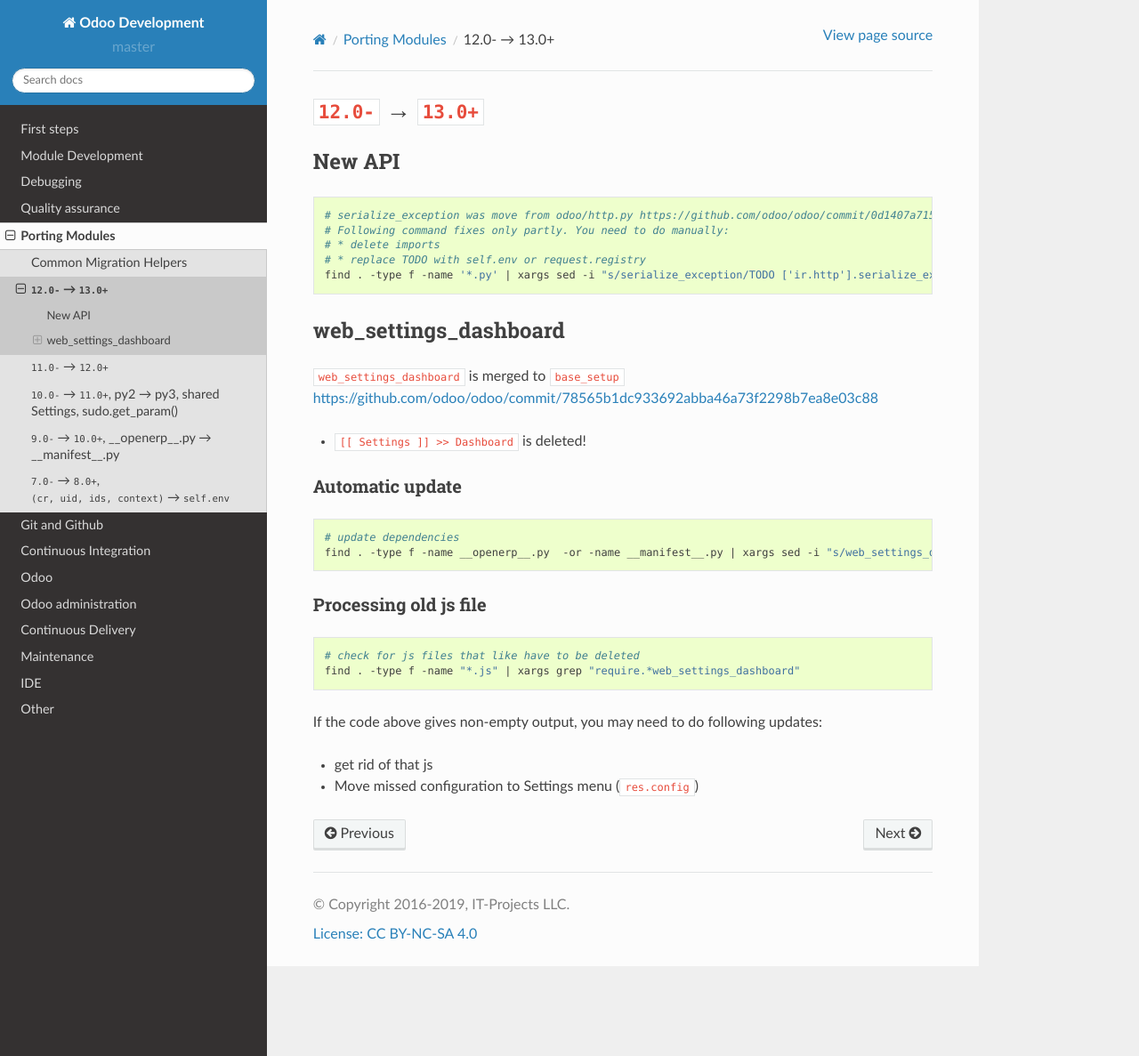
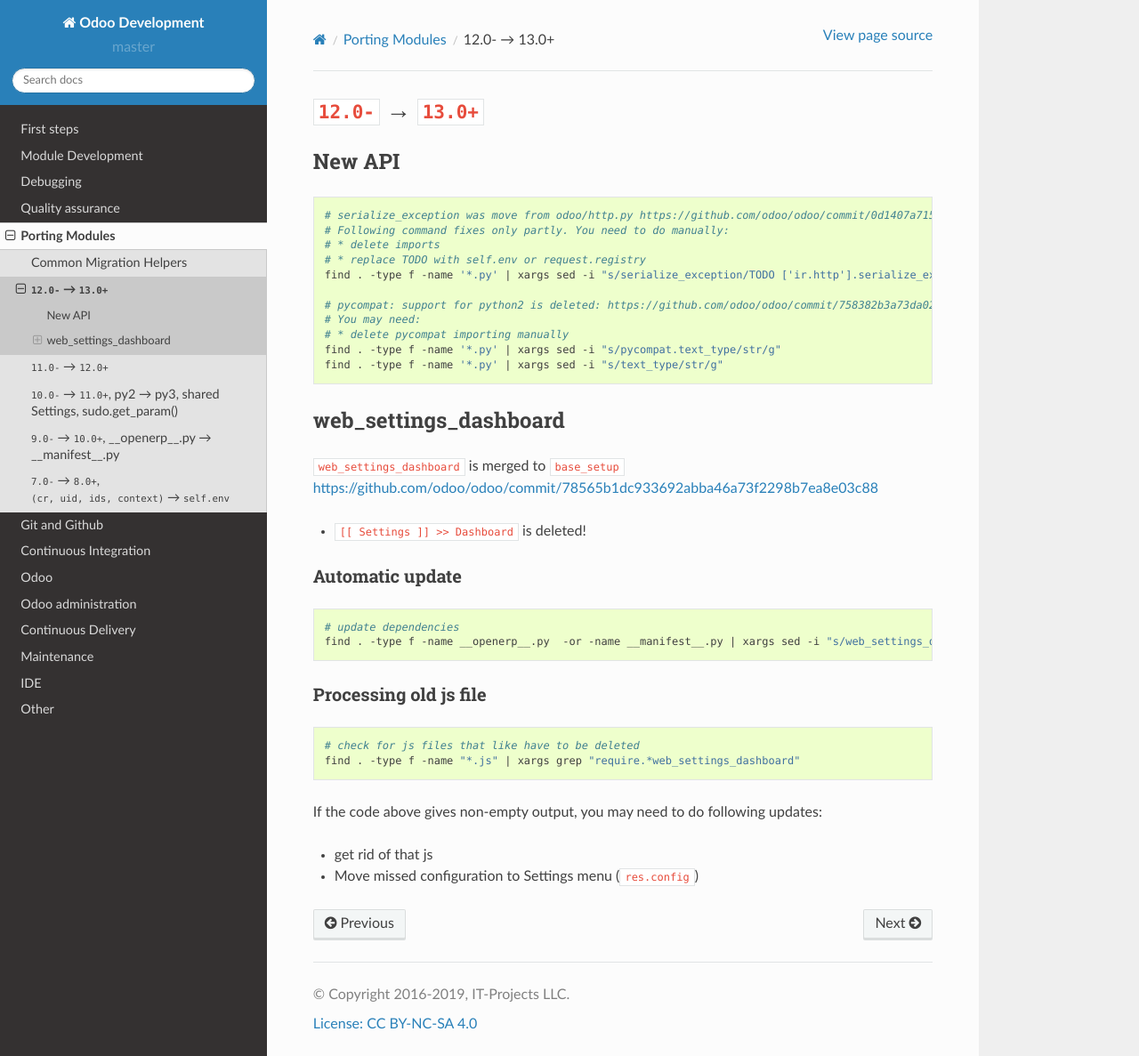
Before and after one commit to itpp-labs/odoo-development, a Sphinx documentation site: the page built from docs/migration/migrate-odoo-12-to-13.rst, in a window 1280 px wide and 1187 px high. Shown: the whole window at 89% size. Built offline with Sphinx 7.4.7 and the Read the Docs theme 2.0.0, drawn with Linux system fonts in a browser that asks for light colours.

Commit message:
Update migrate-odoo-12-to-13.rst

```diff
--- a/docs/migration/migrate-odoo-12-to-13.rst
+++ b/docs/migration/migrate-odoo-12-to-13.rst
@@ -12,6 +12,12 @@
     # * delete imports
     # * replace TODO with self.env or request.registry
     find . -type f -name '*.py' | xargs sed -i "s/serialize_exception/TODO ['ir.http'].serialize_exception/g"
+
+    # pycompat: support for python2 is deleted: https://github.com/odoo/odoo/commit/758382b3a73da024d6e1dc04a474d2868223767a
+    # You may need:
+    # * delete pycompat importing manually
+    find . -type f -name '*.py' | xargs sed -i "s/pycompat.text_type/str/g"
+    find . -type f -name '*.py' | xargs sed -i "s/text_type/str/g"
 
 
 web_settings_dashboard
```
